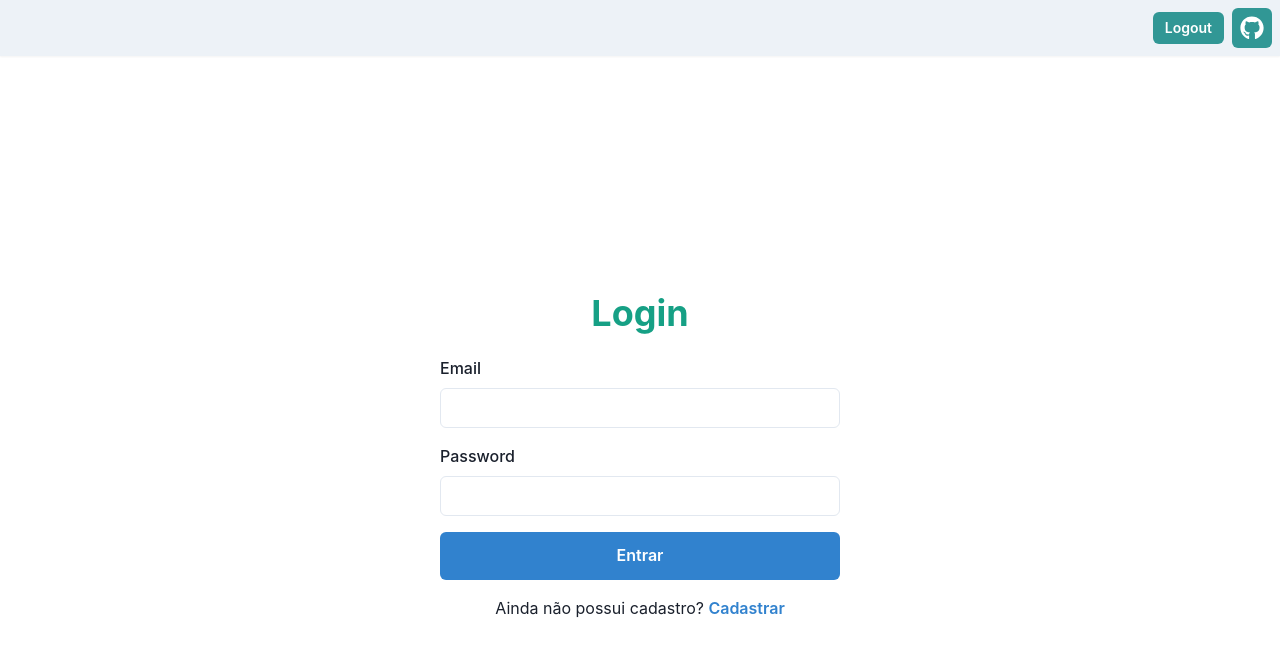
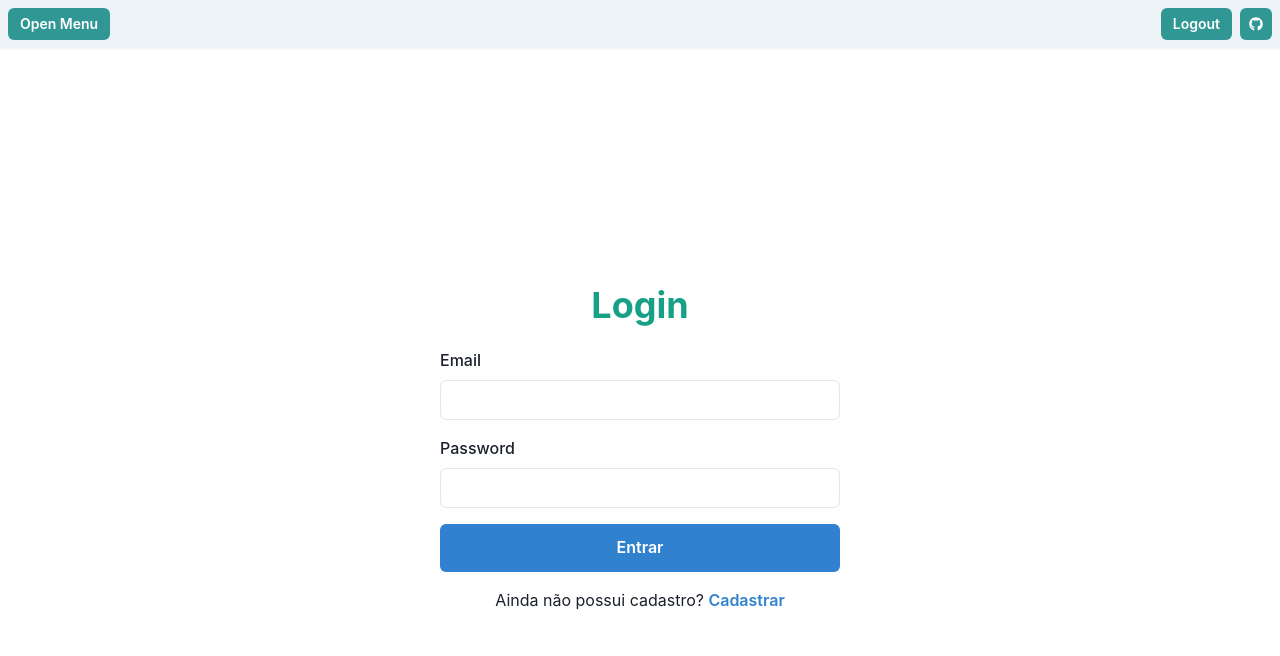
Before and after one commit to Neural-Pulse/emotion, a React (Vite) app: page /login in a window 1280 px wide. Shown: the top 656 px of the page. Built offline with nearby package versions, Linux system fonts and the light colour scheme; no server answers.

Commit message:
feat: add sidebar and about page

```diff
--- a/src/App.tsx
+++ b/src/App.tsx
@@ -1,46 +1,56 @@
-import { useEffect } from 'react';
+import React, { useEffect } from 'react';
 import { BrowserRouter as Router, Route, Routes } from 'react-router-dom';
-import { Box } from '@chakra-ui/react';
+import { Box, useDisclosure } from '@chakra-ui/react';
 import LoginPage from './pages/Login';
 import RegisterPage from './pages/Register';
 import EmotionMether from './pages/EmotionMether';
 import Analytics from './pages/Analytics';
 import BottomMenu from './components/BottonMenu';
 import WelcomePage from './pages/Welcome';
-import TopBar from './components/TopBar'; // Importe o componente TopBar
+import TopBar from './components/TopBar';
+import AboutPage from './pages/About';
+import Sidebar from './components/SideBar';
 import { auth } from './utils/firebase';
 import { useAuthState } from 'react-firebase-hooks/auth';
 import { setupNotifications } from './utils/push-notifications/notificationSetup';
 
 const App = () => {
   const [user, loading] = useAuthState(auth);
+  const { isOpen, onOpen, onClose } = useDisclosure();
 
   useEffect(() => {
     if (!loading) {
-      setupNotifications(); // Chame setupNotifications quando o loading terminar
+      setupNotifications(); // Call setupNotifications when loading finishes
     }
-  }, [loading]); // Dependência para re-executar quando o estado de loading mudar
+  }, [loading]); // Dependency to re-run when the loading state changes
 
   if (loading) {
     return <div>Loading...</div>;
   }
 
-  const handleLogout = () => {
-    auth.signOut(); // Implementação do logout
+  const handleOpen = () => {
+    console.log("handleOpen called: Attempting to open the sidebar.");
+    onOpen();
   };
 
-  const githubUrl = "https://github.com/Neural-Pulse/emotion"; // Substitua pela URL do seu repositório
+  const handleLogout = () => {
+    auth.signOut(); // Logout implementation
+  };
+
+  const githubUrl = "https://github.com/Neural-Pulse/emotion";
 
   return (
     <Router>
-      <TopBar onLogout={handleLogout} githubUrl={githubUrl} />
+      <TopBar onLogout={handleLogout} githubUrl={githubUrl} onOpen={handleOpen} />
+      <Sidebar isOpen={isOpen} onClose={onClose} />
       {user ? (
         <>
           <Box pb="60px">
             <Routes>
               <Route path="/" element={<EmotionMether />} />
               <Route path="/analytics" element={<Analytics />} />
-              {/* Add other routes here as needed */}
+              <Route path="/about" element={<AboutPage />} />
+              {/* Additional authenticated routes can be added here */}
             </Routes>
           </Box>
           <BottomMenu />
--- /dev/null
+++ b/src/components/SideBar/index.tsx
@@ -0,0 +1,37 @@
+import {
+    Drawer,
+    DrawerBody,
+    DrawerHeader,
+    DrawerOverlay,
+    DrawerContent,
+    DrawerCloseButton,
+    Button,
+    useDisclosure
+} from '@chakra-ui/react';
+import { Link } from 'react-router-dom';
+
+
+interface SidebarProps {
+    isOpen: boolean;
+    onClose: () => void;
+}
+
+const Sidebar = ({ isOpen, onClose }: SidebarProps) => {
+    return (
+        <>
+            <Drawer placement="left" onClose={onClose} isOpen={isOpen}>
+                <DrawerOverlay />
+                <DrawerContent>
+                    <DrawerCloseButton />
+                    <DrawerHeader>Navigation Menu</DrawerHeader>
+                    <DrawerBody>
+                        <Link to="/about">About</Link>
+                        {/* Navigation links here */}
+                    </DrawerBody>
+                </DrawerContent>
+            </Drawer>
+        </>
+    );
+};
+
+export default Sidebar;
--- a/src/components/TopBar/index.tsx
+++ b/src/components/TopBar/index.tsx
@@ -1,13 +1,14 @@
-import { Flex, Button, IconButton, useBreakpointValue } from '@chakra-ui/react';
+import React from 'react';
+import { Flex, Button, IconButton, useBreakpointValue, useDisclosure } from '@chakra-ui/react';
 import { FaGithub } from 'react-icons/fa';
-import { IconContext } from 'react-icons';
 
 interface TopBarProps {
     onLogout: () => void;
     githubUrl: string;
+    onOpen: () => void;
 }
 
-const TopBar: React.FC<TopBarProps> = ({ onLogout, githubUrl }) => {
+const TopBar: React.FC<TopBarProps> = ({ onLogout, githubUrl, onOpen }) => {
     const padding = useBreakpointValue({ base: 2, sm: 3, md: 4, lg: 5 });
     const buttonSize = useBreakpointValue({ base: 'sm', md: 'md', lg: 'lg' });
 
@@ -16,10 +17,19 @@ const TopBar: React.FC<TopBarProps> = ({ onLogout, githubUrl }) => {
             bg="gray.100"
             p={padding}
             boxShadow="sm"
-            justify="flex-end"
+            justify="space-between"
             align="center"
             width="full"
         >
+            <Button
+                size={buttonSize}
+                colorScheme="teal"
+                onClick={onOpen} // Use the onOpen passed as a prop
+                mr={2}
+            >
+                Open Menu
+            </Button>
+            <Flex flexGrow={1} justifyContent="flex-end">
                 <Button
                     size={buttonSize}
                     colorScheme="teal"
@@ -30,14 +40,12 @@ const TopBar: React.FC<TopBarProps> = ({ onLogout, githubUrl }) => {
                 </Button>
                 <IconButton
                     aria-label="GitHub link"
+                    icon={<FaGithub />}
+                    size={buttonSize}
                     onClick={() => window.open(githubUrl, '_blank')}
                     colorScheme="teal"
-                icon={
-                    <IconContext.Provider value={{ size: '1.5em' }}>
-                        <FaGithub />
-                    </IconContext.Provider>
-                }
                 />
+            </Flex>
         </Flex>
     );
 };
--- /dev/null
+++ b/src/pages/About/index.tsx
@@ -0,0 +1,32 @@
+// pages/AboutPage.tsx
+import { Box, Heading, Text, Container } from '@chakra-ui/react';
+
+const AboutPage = () => {
+  return (
+    <Container maxW="container.md" py={5}>
+      <Heading as="h1" size="xl" mb={5}>
+        Sobre o App
+      </Heading>
+      <Text fontSize="lg" lineHeight="tall">
+        O objetivo deste aplicativo é auxiliar no diagnóstico e monitoramento da bipolaridade,
+        uma condição de saúde mental que se caracteriza pela variação extrema de humor,
+        incluindo episódios de mania e depressão. Através de ferramentas interativas e
+        análises de comportamento, o app busca fornecer insights valiosos tanto para
+        os usuários quanto para profissionais de saúde.
+      </Text>
+      <Text fontSize="lg" lineHeight="tall" mt={4}>
+        Utilizando tecnologia de ponta e algoritmos de aprendizado de máquina, o app
+        permite que os usuários registrem seu estado de humor diariamente. Esses dados
+        são analisados para identificar padrões ou tendências que possam indicar a
+        necessidade de intervenção médica ou ajustes no tratamento.
+      </Text>
+      <Text fontSize="lg" lineHeight="tall" mt={4}>
+        Acreditamos que, ao facilitar o acompanhamento e a compreensão da bipolaridade,
+        podemos ajudar a melhorar a qualidade de vida dos usuários e promover uma
+        gestão mais eficaz da condição.
+      </Text>
+    </Container>
+  );
+};
+
+export default AboutPage;
```
Lines whose indentation alone changed are shown as unchanged.
